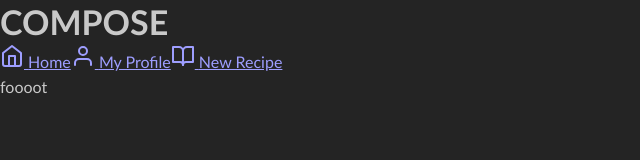
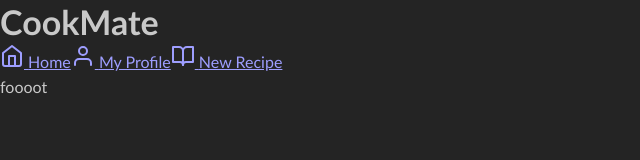
Before and after one commit to Surefire10/cookmate, a Next.js app: page /pages/compose in a window 1280 px wide. Shown: the top 160 px of the page, without its empty margins (0-640 px from the left). Built offline with nearby package versions, Linux system fonts and the light colour scheme.

Commit message:
Persisted data

```diff
--- a/app/pages/compose/page.tsx
+++ b/app/pages/compose/page.tsx
@@ -21,7 +21,7 @@ function Header(){
 
         <header className={classes.header}>
                 <Box className={classes.title}>
-                    <Title fw= {700} order={1}> COMPOSE</Title>
+                    <Title fw= {700} order={1}>CookMate</Title>
                 </Box>
         </header>
 
```
